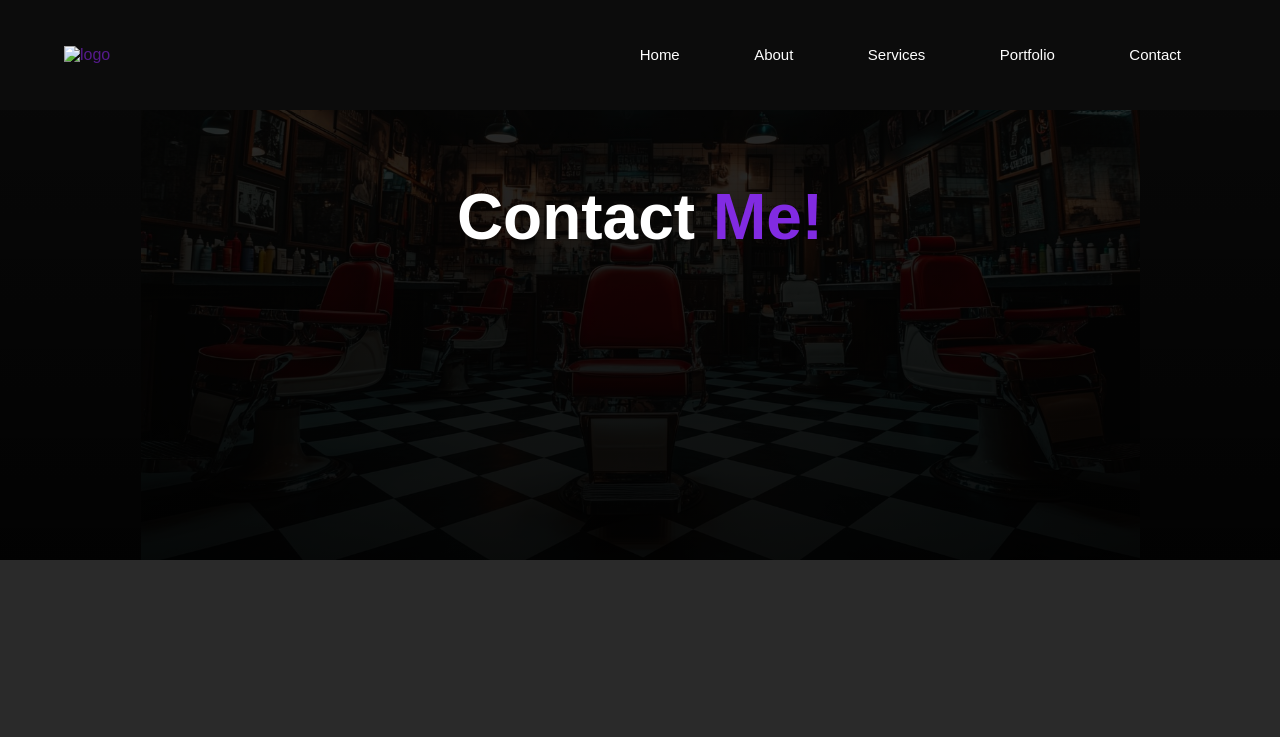
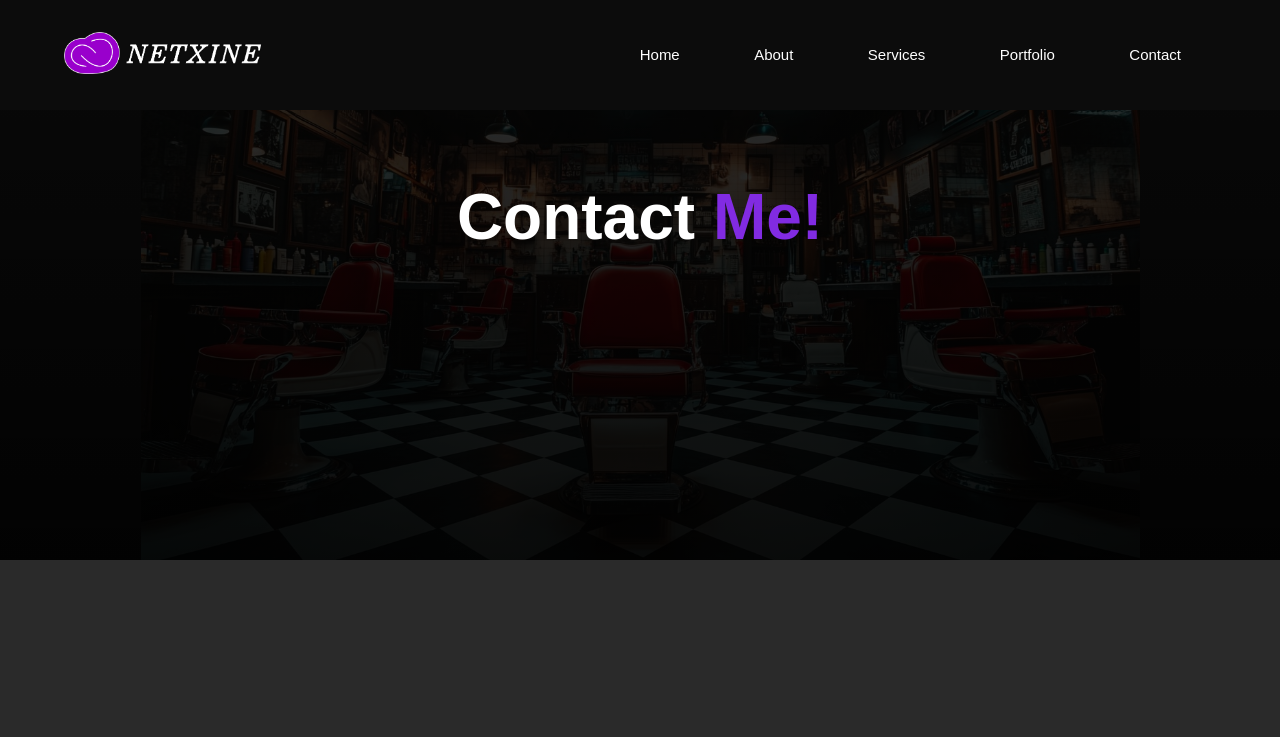
Before and after one commit to Emax-commits/Portfoliowebpage, a plain HTML site: page contact.html in a window 1280 px wide. Shown: the top 737 px of the page. Drawn offline with nearby package versions, Linux system fonts and the light colour scheme; grey boxes are pictures that could not be loaded; files whose address does not match are found by name; a web font is replaced by a local one.

Commit message:
Update contact.html

```diff
--- a/contact.html
+++ b/contact.html
@@ -3,7 +3,7 @@
 <head>
     <meta charset="UTF-8">
     <meta name="viewport" content="width=device-width, initial-scale=1.0">
-    <link rel="shortcut icon" href="Images/fav.png" sizes="32x22" type="image/x-icon">
+    <link rel="shortcut icon" href="fav.png" sizes="32x22" type="image/x-icon">
     <link rel="stylesheet" href="https://cdn.jsdelivr.net/npm/boxicons@latest/css/boxicons.min.css"> <link rel="stylesheet" href="https://unpkg.com/boxicons@latest/css/boxicons.min.css">
     <link rel="stylesheet" href="style.css">
     <title>Netxine</title>
@@ -11,7 +11,7 @@
 <body>
     <!-------------------Header for the website------------------->
     <header class="header">
-        <a href=""><img src="/My Project/Images/my logo.png" alt="logo"></a>
+        <a href=""><img src="my logo.png" alt="logo"></a>
         <div class="navmenu" id="navmenu">
             <i class="bx bx-window-close" onclick="closeMenu()"></i>
             <ul>
```
